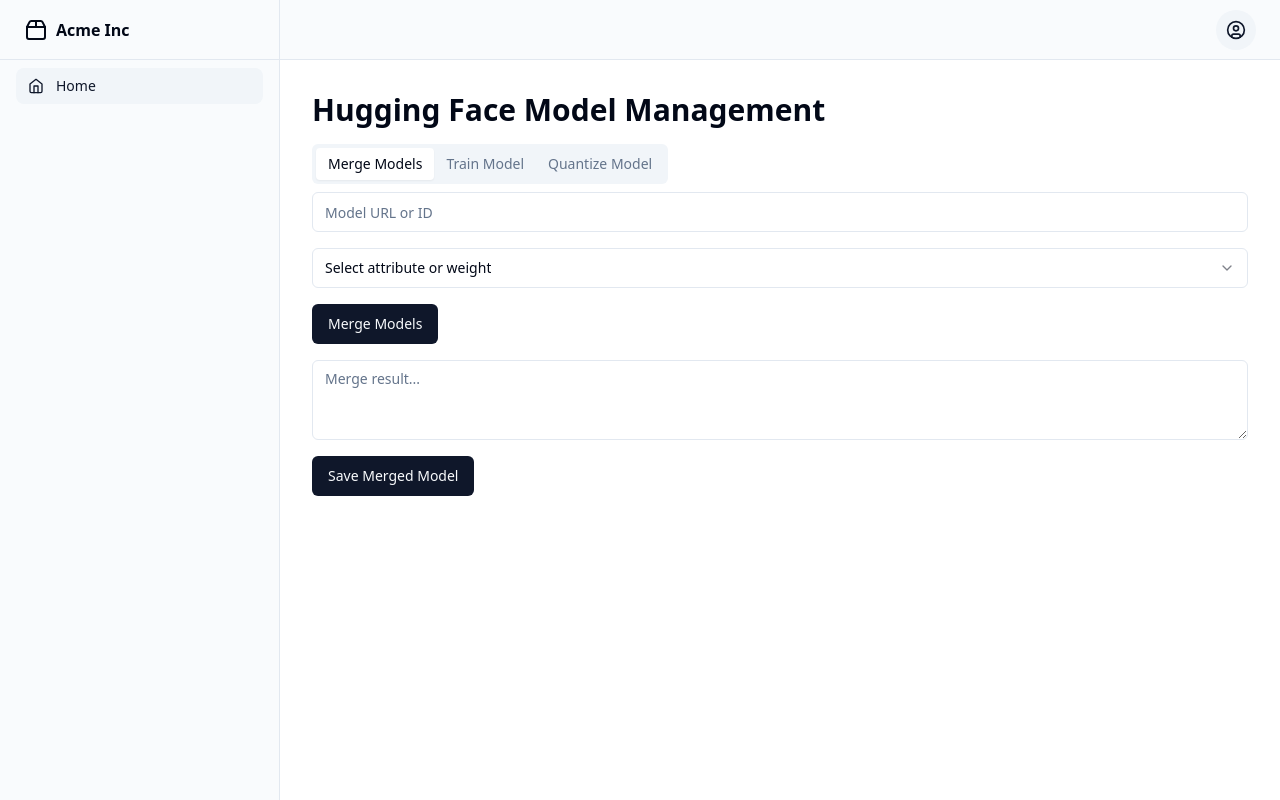
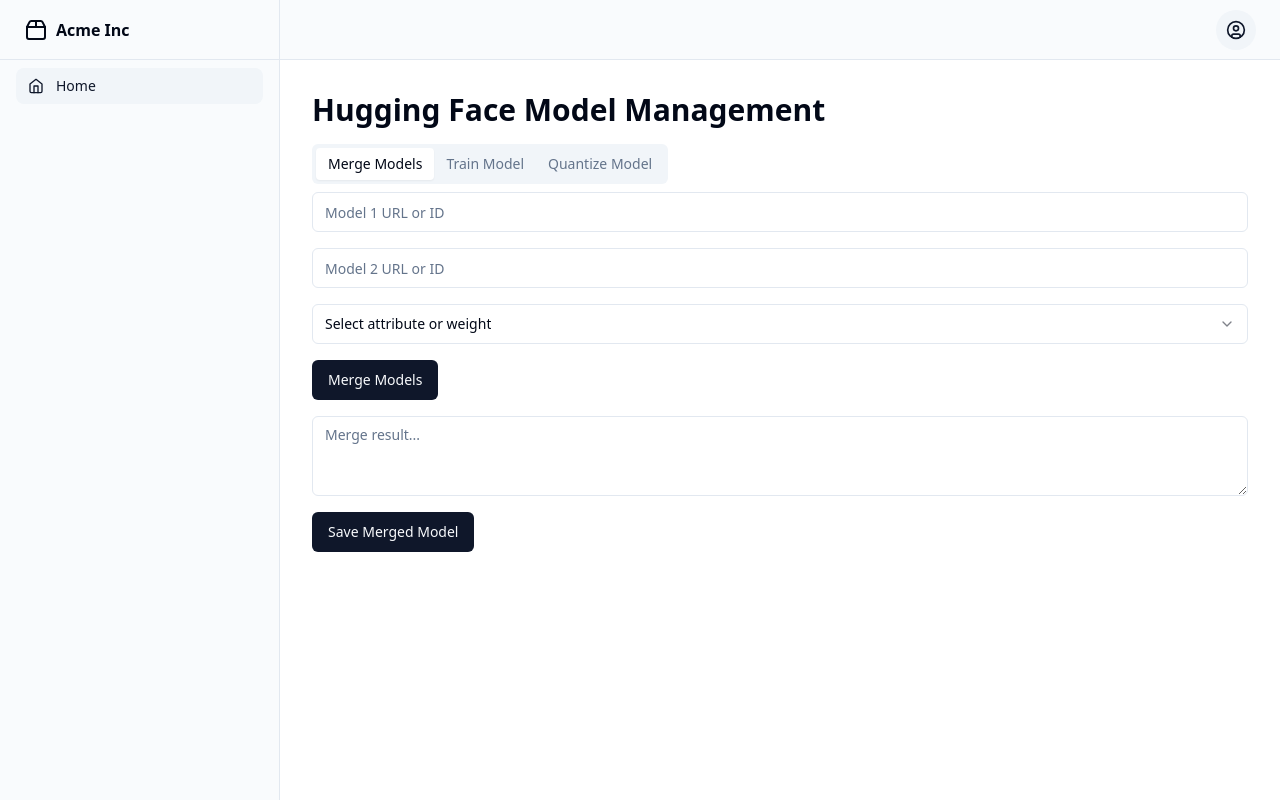
Before and after one commit to GPT-Engineer-App/model-merge-gui, a React (Vite) app: page / in a window 1280 px wide. Built offline with nearby package versions, Linux system fonts and the light colour scheme.

Commit message:
Added input fields for two models to be merged in the "Merge Models" tab.

```diff
--- a/src/pages/Index.jsx
+++ b/src/pages/Index.jsx
@@ -9,9 +9,12 @@ const Index = () => {
   const [mergeResult, setMergeResult] = useState("");
   const [trainResult, setTrainResult] = useState("");
   const [quantizeResult, setQuantizeResult] = useState("");
+  const [model1, setModel1] = useState("");
+  const [model2, setModel2] = useState("");
 
   const handleMergeModels = () => {
     // Implement merge models logic here
+    console.log("Merging models:", model1, model2);
     setMergeResult("Merged model result...");
   };
 
@@ -36,7 +39,8 @@ const Index = () => {
         </TabsList>
         <TabsContent value="merge">
           <div className="space-y-4">
-            <Input placeholder="Model URL or ID" />
+            <Input placeholder="Model 1 URL or ID" value={model1} onChange={(e) => setModel1(e.target.value)} />
+            <Input placeholder="Model 2 URL or ID" value={model2} onChange={(e) => setModel2(e.target.value)} />
             <Select>
               <SelectTrigger>
                 <SelectValue placeholder="Select attribute or weight" />
```
